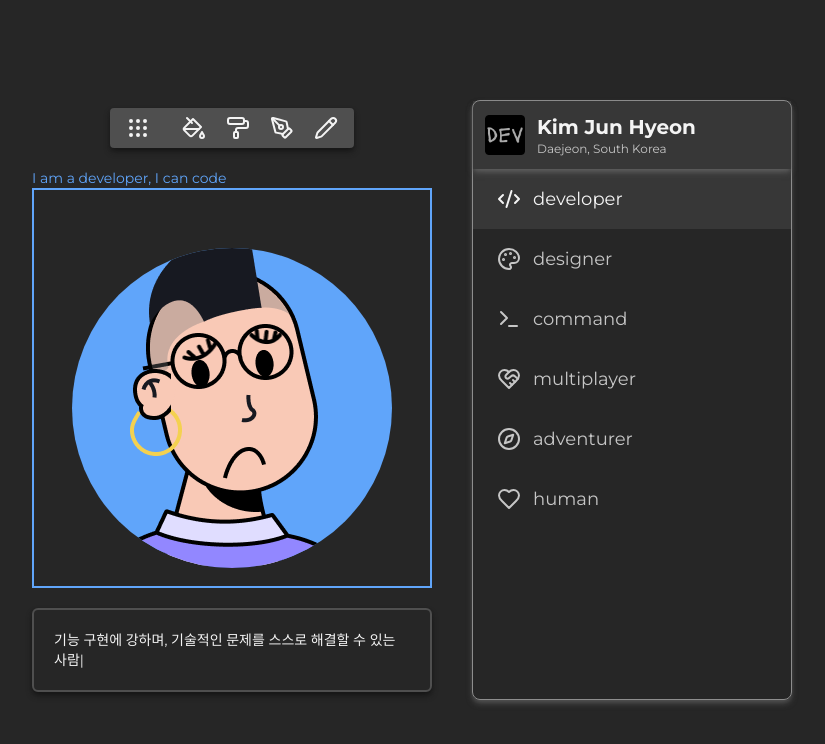
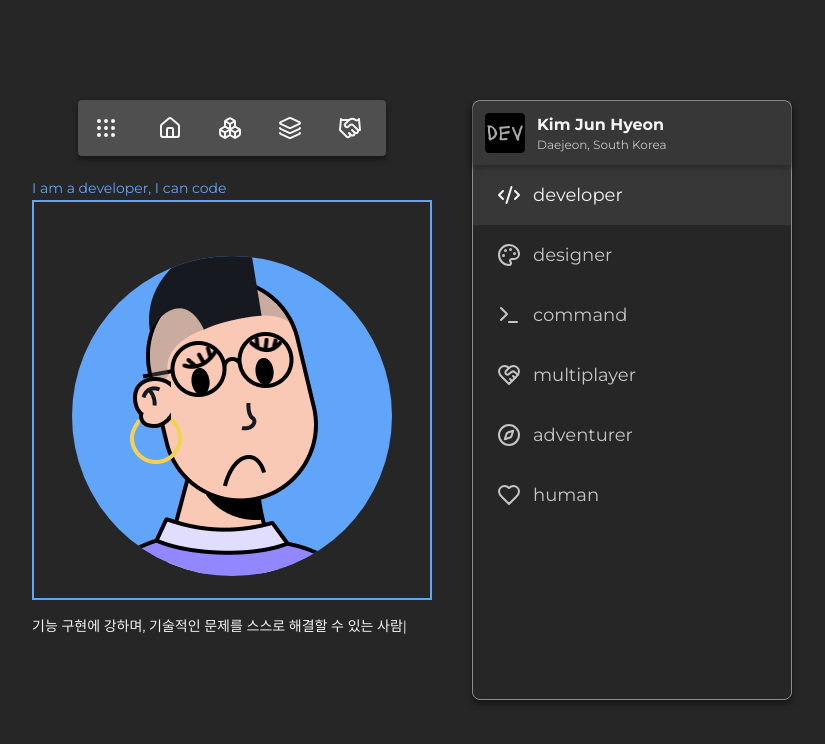
Before and after one commit to itsjh1242/itsjh-dev-site, a React (Vite) app: page / in a window 1280 px wide. Shown: the top 744 px of the page, without its empty margins (228-1053 px from the left). Built offline with nearby package versions, Linux system fonts and the light colour scheme.

Commit message:
refactor: main page avatar section

```diff
--- a/src/components/animate/typing-text.tsx
+++ b/src/components/animate/typing-text.tsx
@@ -33,17 +33,16 @@ export const TypingText = ({
     return () => clearInterval(typingInterval);
   }, [text, speed]);
 
-  // 커서 깜빡임 효과
   useEffect(() => {
+    if (!cursor) return;
     const cursorInterval = setInterval(() => {
-      if (!cursor) return;
       setShowCursor((prev) => !prev);
-    }, 500); // 0.5초 간격으로 깜빡임
+    }, 500);
     return () => clearInterval(cursorInterval);
   }, [cursor]);
 
   return (
-    <motion.p
+    <motion.span
       className={`whitespace-pre-wrap text-sm transition ${className}`}
       key={text}
       initial={{ opacity: 0 }}
@@ -53,6 +52,6 @@ export const TypingText = ({
       {cursor && (
         <span className="inline-block w-[1ch]">{showCursor ? "|" : " "}</span>
       )}
-    </motion.p>
+    </motion.span>
   );
 };
--- a/src/index.css
+++ b/src/index.css
@@ -12,6 +12,16 @@ body {
 h1 {
   font-family: "Montserrat", sans-serif;
   font-weight: 700; /* Bold */
+}
+
+@layer utilities {
+  .clip-half-circle-bottom {
+    clip-path: inset(0 0 0 0);
+  }
+
+  .clip-half-circle-top {
+    clip-path: inset(0 0 50% 0);
+  }
 }
 
 @layer base {
--- /dev/null
+++ b/src/schemas/quickMenuSchema.ts
@@ -0,0 +1,43 @@
+import {
+  BoxesIcon,
+  HandshakeIcon,
+  HouseIcon,
+  Layers3Icon,
+  LucideIcon,
+} from "lucide-react";
+
+export interface QuickMenuSchema {
+  title: string;
+  Icon: LucideIcon;
+  link: string;
+}
+
+/**
+ * @description Quick Menu Items
+ */
+export const QUICK_MENU_ITEMS: Record<string, QuickMenuSchema> = {
+  home: {
+    title: "Home",
+    Icon: HouseIcon,
+    link: "/",
+  },
+  project: {
+    title: "Showcase",
+    Icon: BoxesIcon,
+    link: "/showcase",
+  },
+  resume: {
+    title: "Resume",
+    Icon: Layers3Icon,
+    link: "/resume",
+  },
+  contact: {
+    title: "Contact",
+    Icon: HandshakeIcon,
+    link: "/contact",
+  },
+};
+/**
+ * @description Quick Menu Item Keys
+ */
+export const QUICK_MENU_ITEM_KEYS = Object.keys(QUICK_MENU_ITEMS);
--- a/src/views/home/avatar-image.tsx
+++ b/src/views/home/avatar-image.tsx
@@ -21,7 +21,7 @@ export const AvatarImage: React.FC = () => {
     <>
       {/* Head */}
       <motion.img
-        src={AVATAR_HEAD}
+        src={AVATAR_HEAD || undefined}
         alt="AVATAR_HEAD"
         className="absolute bottom-0 left-1/2 -translate-x-1/2"
         initial={fadeIn.initial}
@@ -30,7 +30,7 @@ export const AvatarImage: React.FC = () => {
       />
       {/* Ear - left */}
       <motion.img
-        src={avatar.ears[0]}
+        src={avatar.ears[0] || undefined}
         alt="AVATAR_EAR_LEFT"
         className="absolute bottom-1/2 left-[84px] z-50 -translate-x-1/2 translate-y-[12px]"
         initial={fadeIn.initial}
@@ -39,7 +39,7 @@ export const AvatarImage: React.FC = () => {
       />
       {/* Ear Ring */}
       <motion.img
-        src={avatar.earRing}
+        src={avatar.earRing || undefined}
         alt="AVATAR_EAR_RING_LEFT"
         className="absolute bottom-1/2 left-[84px] -translate-x-1/2 translate-y-[48px]"
         initial={fadeIn.initial}
@@ -48,7 +48,7 @@ export const AvatarImage: React.FC = () => {
       />
       {/* Eye Brows */}
       <motion.img
-        src={avatar.eyeBrows}
+        src={avatar.eyeBrows || undefined}
         alt="AVATAR_EYE_BROWS"
         className="absolute left-1/2 top-1/2 -translate-x-1/2 -translate-y-20"
         initial={fadeIn.initial}
@@ -57,7 +57,7 @@ export const AvatarImage: React.FC = () => {
       />
       {/* Eyes */}
       <motion.img
-        src={avatar.eyes}
+        src={avatar.eyes || undefined}
         alt="AVATAR_EYE"
         className="absolute left-1/2 top-1/2 -translate-x-1/2 -translate-y-16"
         initial={fadeIn.initial}
@@ -66,7 +66,7 @@ export const AvatarImage: React.FC = () => {
       />
       {/* Glasses */}
       <motion.img
-        src={avatar.glasses}
+        src={avatar.glasses || undefined}
         alt="AVATAR_GLASSES"
         className="absolute left-1/2 top-1/2 -translate-x-[90px] -translate-y-[84px]"
         initial={fadeIn.initial}
@@ -75,7 +75,7 @@ export const AvatarImage: React.FC = () => {
       />
       {/* Hair */}
       <motion.img
-        src={avatar.hair}
+        src={avatar.hair || undefined}
         alt="AVATAR_HAIR"
         className="absolute left-1/2 top-0 -translate-x-[131px] -translate-y-[14px]"
         initial={fadeIn.initial}
@@ -84,7 +84,7 @@ export const AvatarImage: React.FC = () => {
       />
       {/* Motuh */}
       <motion.img
-        src={avatar.mouth}
+        src={avatar.mouth || undefined}
         alt="AVATAR_MOUTH"
         className="absolute bottom-0 left-1/2 -translate-x-[20px] -translate-y-[72px]"
         initial={fadeIn.initial}
@@ -93,7 +93,7 @@ export const AvatarImage: React.FC = () => {
       />
       {/* Nose */}
       <motion.img
-        src={avatar.nose}
+        src={avatar.nose || undefined}
         alt="AVATAR_NOSE"
         className="absolute left-1/2 top-1/2 -translate-x-[0px] -translate-y-[20px]"
         initial={fadeIn.initial}
@@ -102,7 +102,7 @@ export const AvatarImage: React.FC = () => {
       />
       {/* Shirt */}
       <motion.img
-        src={avatar.shirt}
+        src={avatar.shirt || undefined}
         alt="AVATAR_SHIRT"
         className="absolute bottom-0 left-1/2 -translate-x-[144px] translate-y-[20px]"
         initial={fadeIn.initial}
--- a/src/views/home/avatar.tsx
+++ b/src/views/home/avatar.tsx
@@ -1,42 +1,56 @@
 import { TypingText } from "@/components/animate/typing-text";
 import { CONTROL_PANEL_ITEMS } from "@/schemas/homeControlPanelSchema";
+import { QUICK_MENU_ITEMS } from "@/schemas/quickMenuSchema";
 import { useHomeControlPanelStore } from "@/stores/useHomeControlPanelStore";
 import { motion } from "framer-motion";
-import {
-  GripIcon,
-  PaintBucket,
-  PaintRollerIcon,
-  PencilIcon,
-  PenToolIcon,
-} from "lucide-react";
+import { GripIcon } from "lucide-react";
+import { useNavigate } from "react-router-dom";
 import { AvatarImage } from "./avatar-image";
 import { HomeMessageBox } from "./message-box";
 
 export const HomeAvatar: React.FC = () => {
+  const navigate = useNavigate();
   const { selected } = useHomeControlPanelStore();
 
   const primaryTextColor = CONTROL_PANEL_ITEMS[selected].primaryTextColor;
   const primaryBorderColor = CONTROL_PANEL_ITEMS[selected].primaryBorderColor;
   const primaryBgColor = CONTROL_PANEL_ITEMS[selected].primaryBgColor;
+
+  /**
+   * @description Quick Menu Item Click Handler
+   */
+  const handleQuickMenuItemClick = (link: string) => {
+    navigate(link);
+  };
   return (
     <>
-      <div className="flex flex-col">
+      <div className="flex min-h-[600px] flex-col justify-start">
         {/* Quick Menu Bar */}
         <div className="mb-5 flex items-center space-x-8 self-center rounded-sm bg-_background-active px-4 py-2 shadow-md shadow-_text-inverse">
           <GripIcon className="text-_icon-primary" />
           <div className="flex space-x-5">
-            {[PaintBucket, PaintRollerIcon, PenToolIcon, PencilIcon].map(
-              (Icon, i) => (
-                <motion.div
-                  key={i}
-                  whileHover={{ scale: 1.2 }}
-                  transition={{ type: "spring", stiffness: 300 }}
-                  className="cursor-pointer"
-                >
-                  <Icon className="text-_icon-primary" />
-                </motion.div>
-              ),
-            )}
+            {Object.keys(QUICK_MENU_ITEMS).map((key) => {
+              const { Icon } =
+                QUICK_MENU_ITEMS[key as keyof typeof QUICK_MENU_ITEMS];
+              return (
+                <div key={key} className="relative">
+                  {/* Label Above Icon */}
+                  <p
+                    className={`absolute -top-8 left-1/2 hidden -translate-x-1/2 border border-_border-strong_03 bg-_background-hover p-2 text-sm transition`}
+                  >
+                    {QUICK_MENU_ITEMS[key].title}
+                  </p>
+                  <div
+                    className={`flex h-10 w-10 cursor-pointer items-center justify-center rounded-md border-2 border-transparent transition hover:bg-_background-active`}
+                    onClick={() => {
+                      handleQuickMenuItemClick(QUICK_MENU_ITEMS[key].link);
+                    }}
+                  >
+                    <Icon className="text-_icon-primary" />
+                  </div>
+                </div>
+              );
+            })}
           </div>
         </div>
 
--- a/src/views/home/control-panel.tsx
+++ b/src/views/home/control-panel.tsx
@@ -9,7 +9,7 @@ import { LucideIcon } from "lucide-react";
 export const HomeControlPanel: React.FC = () => {
   return (
     <>
-      <div className="flex min-h-[600px] w-[320px] flex-col rounded-lg border border-_border-strong_01 shadow-md shadow-_border-subtle_01">
+      <div className="flex min-h-[600px] w-[320px] flex-col rounded-lg border border-_border-strong_01 shadow-md shadow-_text-inverse">
         {/* Top of Panel: Basic Information */}
         <ControlPanelProfile />
         {/* Control Panel Items */}
@@ -33,10 +33,10 @@ export const HomeControlPanel: React.FC = () => {
 
 const ControlPanelProfile: React.FC = () => {
   return (
-    <div className="flex items-center space-x-3 bg-_background-hover p-3 shadow-md shadow-_border-subtle_01">
+    <div className="flex items-center space-x-3 bg-_background-hover p-3 shadow-md shadow-_text-inverse">
       <img src="/favicon.png" className="h-10 w-10" />
       <div className="flex flex-col justify-center">
-        <p className="text-xl font-bold">Kim Jun Hyeon</p>
+        <p className="text-base font-bold">Kim Jun Hyeon</p>
         <p className="text-xs text-_text-secondary">Daejeon, South Korea</p>
       </div>
     </div>
--- a/src/views/home/message-box.tsx
+++ b/src/views/home/message-box.tsx
@@ -6,7 +6,7 @@ export const HomeMessageBox: React.FC = () => {
   const { selected } = useHomeControlPanelStore();
   return (
     <>
-      <div className="bg-_background-primary w-[400px] rounded-md border-2 border-_background-active p-5 shadow-md shadow-_text-inverse">
+      <div className="bg-_background-primary w-[400px] rounded-md">
         <p className="break-keep text-sm">
           <TypingText
             text={CONTROL_PANEL_ITEMS[selected].description}
```
